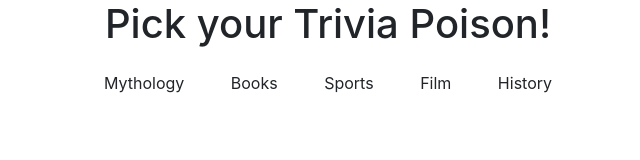
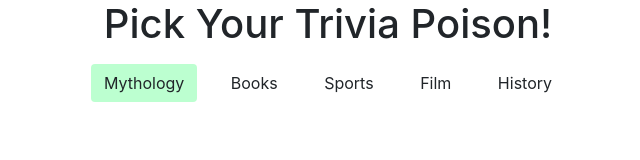
Before and after one commit to eblouin876/TriviaGame, a plain HTML site: page index.html in a window 1280 px wide. In both pictures the pointer is over the button "Mythology". Shown: the whole page, without its empty margins (312-952 px from the left). Drawn offline with nearby package versions, Linux system fonts and the light colour scheme.

Commit message:
Added hover to categories

```diff
--- a/assets/css/style.css
+++ b/assets/css/style.css
@@ -20,6 +20,11 @@ body {
     margin: .5rem .5rem;
 }
 
+.start-button:hover {
+    background-color: rgba(88, 255, 138, 0.4);
+
+}
+
 @media screen and (max-width: 992px) {
     h1 {
         font-size: 1.5rem
--- a/index.html
+++ b/index.html
@@ -15,7 +15,7 @@
     <div class="container">
         <div class="row text-center" id="header-row">
             <div class="col-12">
-                <h1 id="title">Pick your Trivia Poison!</h1>
+                <h1 id="title">Pick Your Trivia Poison!</h1>
                 <button class="btn start-button" value="" onclick="start(20), $('.start-button').addClass('d-none'), $('#title').text('Mythology Trivia')">Mythology</button>
                 <button class="btn start-button" value="" onclick="start(10), $('.start-button').addClass('d-none'), $('#title').text('Book Trivia')">Books</button>
                 <button class="btn start-button" value="" onclick="start(21), $('.start-button').addClass('d-none'), $('#title').text('Sports Trivia')">Sports</button>
```
